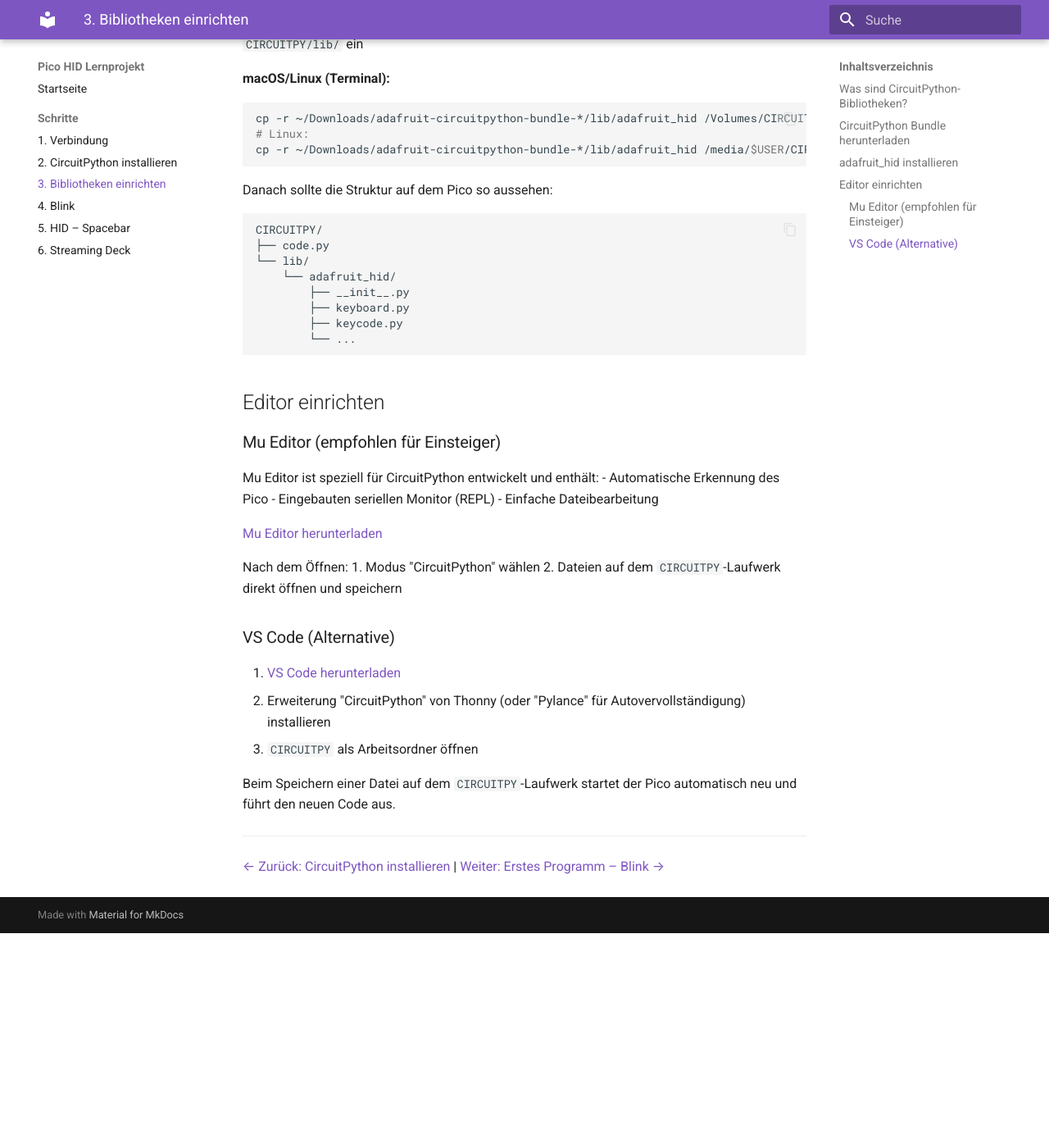
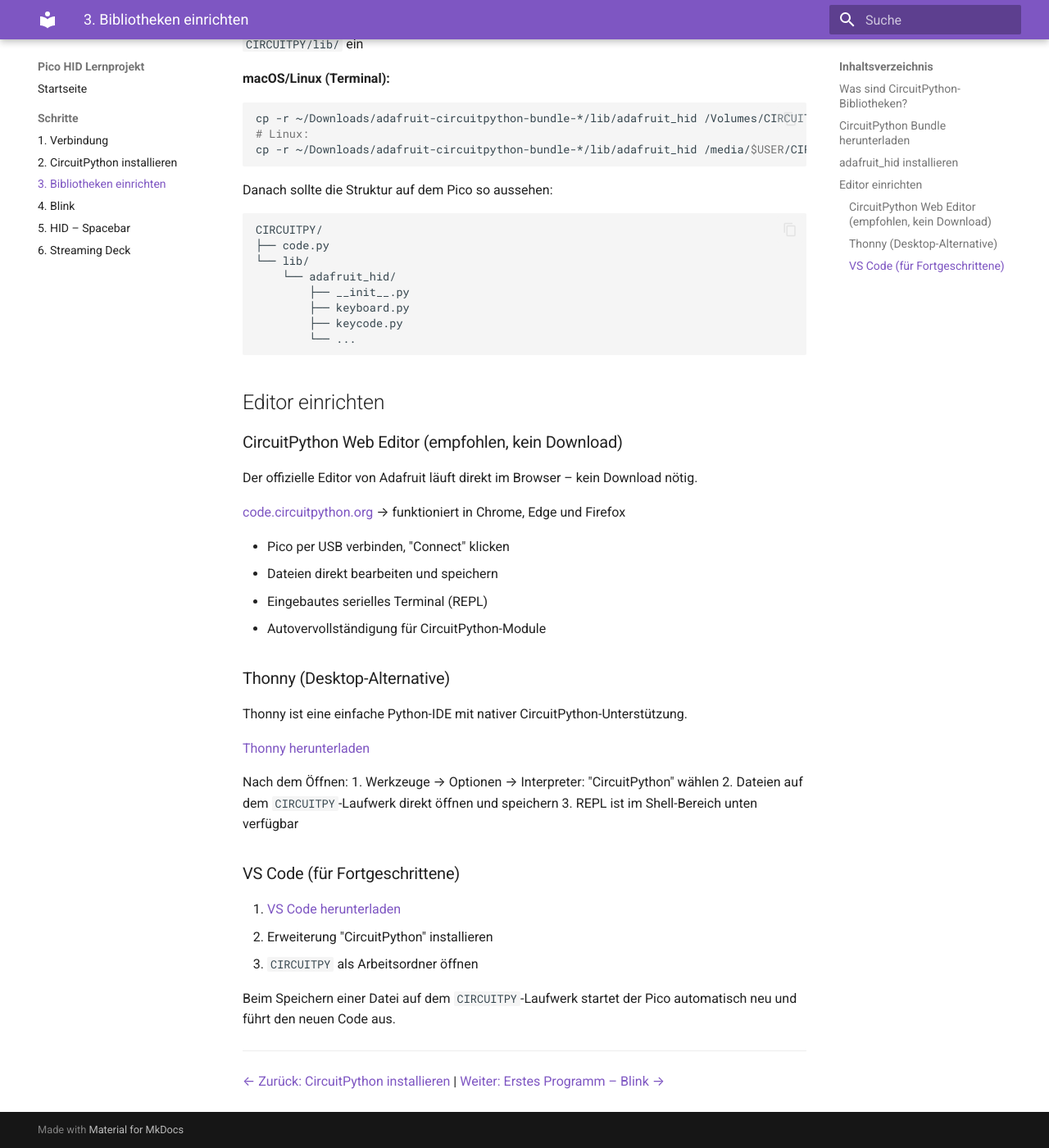
Before and after one commit to jvanvinkenroye/makerSQpico, an MkDocs documentation site: the page built from docs/03_bibliotheken.md, in a window 1280 px wide and 1400 px high, scrolled down 784 px. Shown: the whole window at 82% size. Built offline with MkDocs 1.6.1 and Material for MkDocs 9.7.7, drawn with Linux system fonts in a browser that asks for light colours; before the commit the page ends 1922 px from its top, so only the background shows below that.

Commit message:
docs: replace Mu Editor (EOL) with CircuitPython Web Editor and Thonny

```diff
--- a/docs/03_bibliotheken.md
+++ b/docs/03_bibliotheken.md
@@ -46,23 +46,32 @@
 
 ## Editor einrichten
 
-### Mu Editor (empfohlen für Einsteiger)
+### CircuitPython Web Editor (empfohlen, kein Download)
 
-Mu Editor ist speziell für CircuitPython entwickelt und enthält:
-- Automatische Erkennung des Pico
-- Eingebauten seriellen Monitor (REPL)
-- Einfache Dateibearbeitung
+Der offizielle Editor von Adafruit läuft direkt im Browser – kein Download nötig.
 
-[Mu Editor herunterladen](https://codewith.mu/)
+[code.circuitpython.org](https://code.circuitpython.org/) → funktioniert in Chrome, Edge und Firefox
+
+- Pico per USB verbinden, "Connect" klicken
+- Dateien direkt bearbeiten und speichern
+- Eingebautes serielles Terminal (REPL)
+- Autovervollständigung für CircuitPython-Module
+
+### Thonny (Desktop-Alternative)
+
+Thonny ist eine einfache Python-IDE mit nativer CircuitPython-Unterstützung.
+
+[Thonny herunterladen](https://thonny.org/)
 
 Nach dem Öffnen:
-1. Modus "CircuitPython" wählen
+1. Werkzeuge → Optionen → Interpreter: "CircuitPython" wählen
 2. Dateien auf dem `CIRCUITPY`-Laufwerk direkt öffnen und speichern
+3. REPL ist im Shell-Bereich unten verfügbar
 
-### VS Code (Alternative)
+### VS Code (für Fortgeschrittene)
 
 1. [VS Code herunterladen](https://code.visualstudio.com/)
-2. Erweiterung "CircuitPython" von Thonny (oder "Pylance" für Autovervollständigung) installieren
+2. Erweiterung "CircuitPython" installieren
 3. `CIRCUITPY` als Arbeitsordner öffnen
 
 Beim Speichern einer Datei auf dem `CIRCUITPY`-Laufwerk startet der Pico automatisch neu und führt den neuen Code aus.
```
Also changed, not shown: README.md (+2 -1 lines), docs/02_circuitpython_install.md (+8 -3 lines), docs/index.md (+2 -1 lines).
